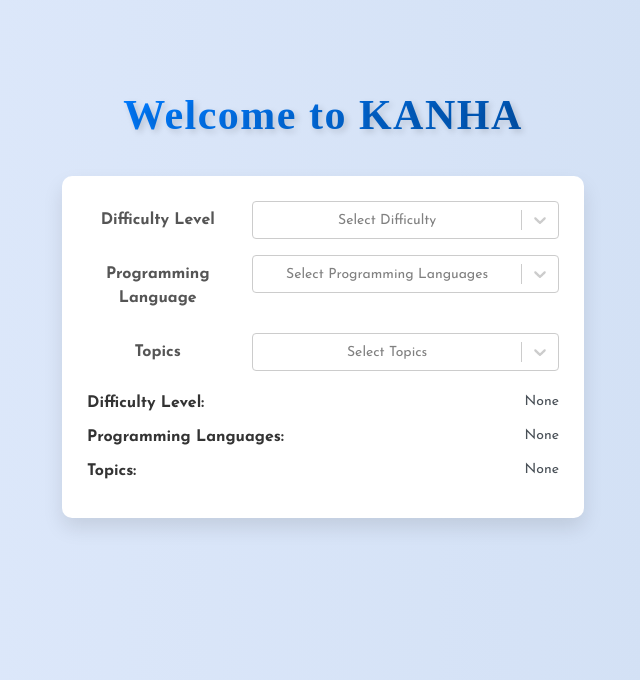
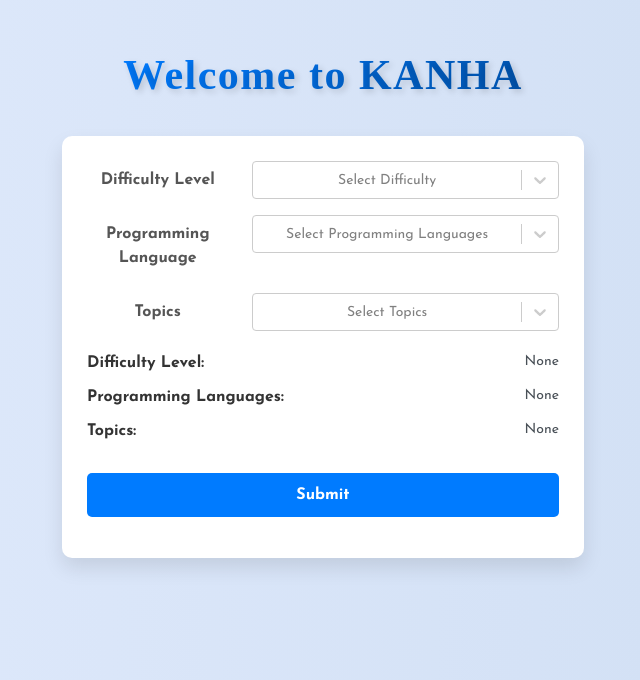
Before and after one commit to ankitpakhale/KANHAProgramming, a React (Create React App) app: page / in a window 1280 px wide. Shown: the part 120-800 px from the top of the page, without its empty margins (317-957 px from the left). Built offline with nearby package versions, Linux system fonts and the light colour scheme; a web font is replaced by a local one.

Commit message:
fix api calling issue

```diff
--- a/package.json
+++ b/package.json
@@ -6,6 +6,7 @@
     "@testing-library/jest-dom": "^5.17.0",
     "@testing-library/react": "^13.4.0",
     "@testing-library/user-event": "^13.5.0",
+    "axios": "^1.7.9",
     "bootstrap": "^5.3.3",
     "react": "^18.3.1",
     "react-bootstrap": "^2.10.6",
--- a/src/App.js
+++ b/src/App.js
@@ -4,7 +4,7 @@ import QuestionsForm from './components/QuestionsForm';
 function App() {
   return (
     <div className="d-flex flex-column justify-content-center align-items-center mt-5">
-      <h1 class="heading">Welcome to KANHA</h1>
+      <h1 className="heading">Welcome to KANHA</h1>
       <QuestionsForm />
     </div>
   );
--- a/src/components/QuestionsForm.jsx
+++ b/src/components/QuestionsForm.jsx
@@ -1,7 +1,6 @@
-// Updated QuestionsForm component with red cross button inside badge
-
 import React, { useState } from 'react';
 import Select from 'react-select';
+import axios from 'axios';
 
 export default function QuestionsForm() {
   const [difficulty, setDifficulty] = useState(null);
@@ -32,6 +31,7 @@ export default function QuestionsForm() {
   ];
 
   const topicOptions = [
+    { value: 'all', label: 'All' },
     { value: 'oop', label: 'Object-Oriented Programming' },
     { value: 'loops', label: 'Loops' },
     {
@@ -93,6 +93,45 @@ export default function QuestionsForm() {
     } else {
       setSelectedTopics((prev) => prev.filter((_, i) => i !== index));
     }
+  };
+
+  const handleSubmit = () => {
+    // Prepare data to send as form data
+    const formData = new FormData();
+
+    // Filter out "other" from the selected languages and topics
+    const filteredLanguages = [
+      ...selectedLanguages.map((lang) => lang.value),
+      ...customLanguages,
+    ].filter((lang) => lang !== 'other'); // Remove 'other' if present
+
+    const filteredTopics = [
+      ...selectedTopics.map((topic) => topic.value),
+      ...customTopics,
+    ].filter((topic) => topic !== 'other'); // Remove 'other' if present
+
+    // Append filtered data to FormData
+    formData.append('difficulty_level', difficulty ? difficulty.value : null);
+    formData.append('programming_language', filteredLanguages.join(',')); // Join the languages into a comma-separated string
+    formData.append('topics', filteredTopics.join(',')); // Same for topics
+
+    console.log('➡ formData:', formData);
+
+    // Make API call to generate questions using Axios
+    axios
+      .post('http://localhost:8080/generate-questions', formData, {
+        headers: {
+          'Content-Type': 'multipart/form-data', // Ensure the proper Content-Type for form data
+        },
+      })
+      .then((response) => {
+        // Handle success
+        console.log('Questions generated:', response.data);
+      })
+      .catch((error) => {
+        // Handle error
+        console.error('Error generating questions:', error);
+      });
   };
 
   // Render removable badges with cross buttons
@@ -271,6 +310,18 @@ export default function QuestionsForm() {
             </span>
           </div>
         </div>
+        {/* Submit Button */}
+        <div className="mb-3 row">
+          <div className="col-sm-12 text-center">
+            <button
+              type="button"
+              className="btn btn-primary"
+              onClick={handleSubmit}
+            >
+              Submit
+            </button>
+          </div>
+        </div>
       </form>
     </div>
   );
```
Also changed, not shown: 1 other file (tests, documents, lock files or other folders).
